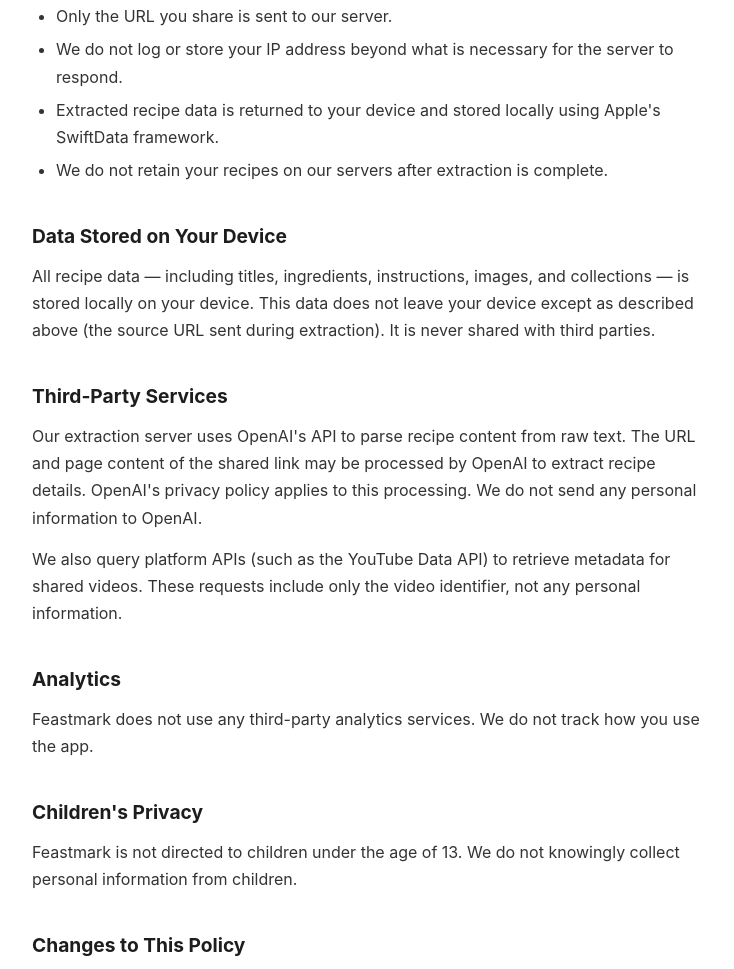
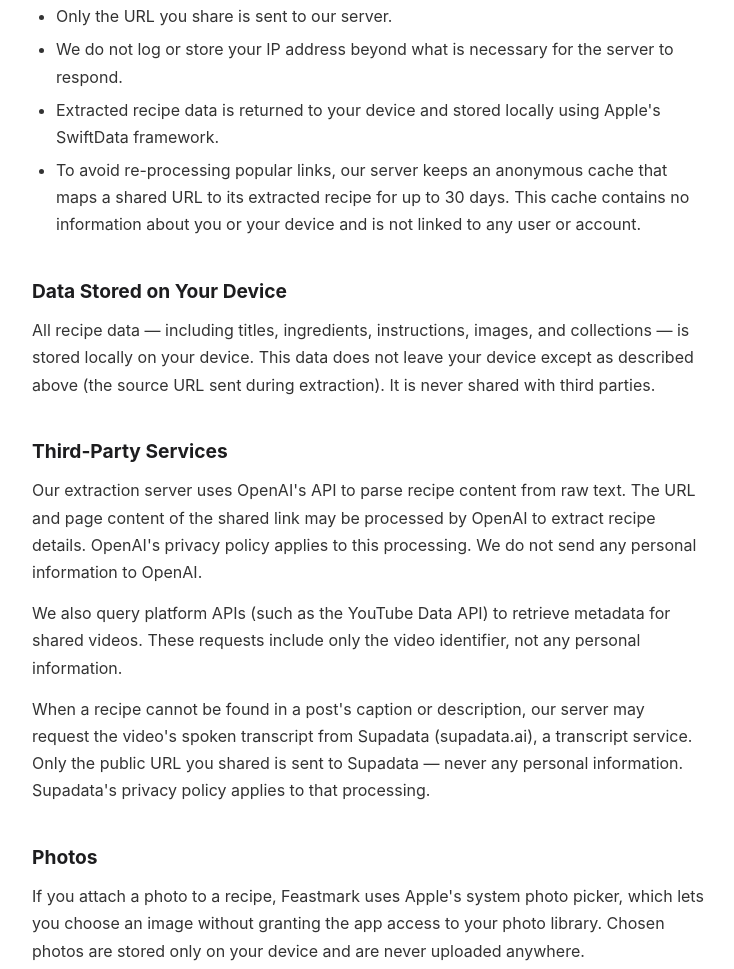
Before and after one commit to RaulCPena/bigbeardapps-site, a plain HTML site: page feastmark/privacy.html in a window 1280 px wide. Shown: the part 641-1610 px from the top of the page, without its empty margins (272-1006 px from the left). Drawn offline with Linux system fonts and the light colour scheme.

Commit message:
fix: privacy policy discloses transcript service, anonymous cache, and photo picker

```diff
--- a/feastmark/privacy.html
+++ b/feastmark/privacy.html
@@ -59,7 +59,7 @@
 
 <div class="content">
     <h1>Privacy Policy</h1>
-    <p class="updated">Last updated: April 15, 2026</p>
+    <p class="updated">Last updated: July 22, 2026</p>
 
     <p>Big Beard Apps ("we," "us," or "our") built Feastmark as a personal recipe library app. This page informs you of our policies regarding the collection, use, and disclosure of information when you use our app.</p>
 
@@ -72,7 +72,7 @@
         <li>Only the URL you share is sent to our server.</li>
         <li>We do not log or store your IP address beyond what is necessary for the server to respond.</li>
         <li>Extracted recipe data is returned to your device and stored locally using Apple's SwiftData framework.</li>
-        <li>We do not retain your recipes on our servers after extraction is complete.</li>
+        <li>To avoid re-processing popular links, our server keeps an anonymous cache that maps a shared URL to its extracted recipe for up to 30 days. This cache contains no information about you or your device and is not linked to any user or account.</li>
     </ul>
 
     <h2>Data Stored on Your Device</h2>
@@ -81,6 +81,10 @@
     <h2>Third-Party Services</h2>
     <p>Our extraction server uses OpenAI's API to parse recipe content from raw text. The URL and page content of the shared link may be processed by OpenAI to extract recipe details. OpenAI's privacy policy applies to this processing. We do not send any personal information to OpenAI.</p>
     <p>We also query platform APIs (such as the YouTube Data API) to retrieve metadata for shared videos. These requests include only the video identifier, not any personal information.</p>
+    <p>When a recipe cannot be found in a post's caption or description, our server may request the video's spoken transcript from Supadata (supadata.ai), a transcript service. Only the public URL you shared is sent to Supadata — never any personal information. Supadata's privacy policy applies to that processing.</p>
+
+    <h2>Photos</h2>
+    <p>If you attach a photo to a recipe, Feastmark uses Apple's system photo picker, which lets you choose an image without granting the app access to your photo library. Chosen photos are stored only on your device and are never uploaded anywhere.</p>
 
     <h2>Analytics</h2>
     <p>Feastmark does not use any third-party analytics services. We do not track how you use the app.</p>
```
